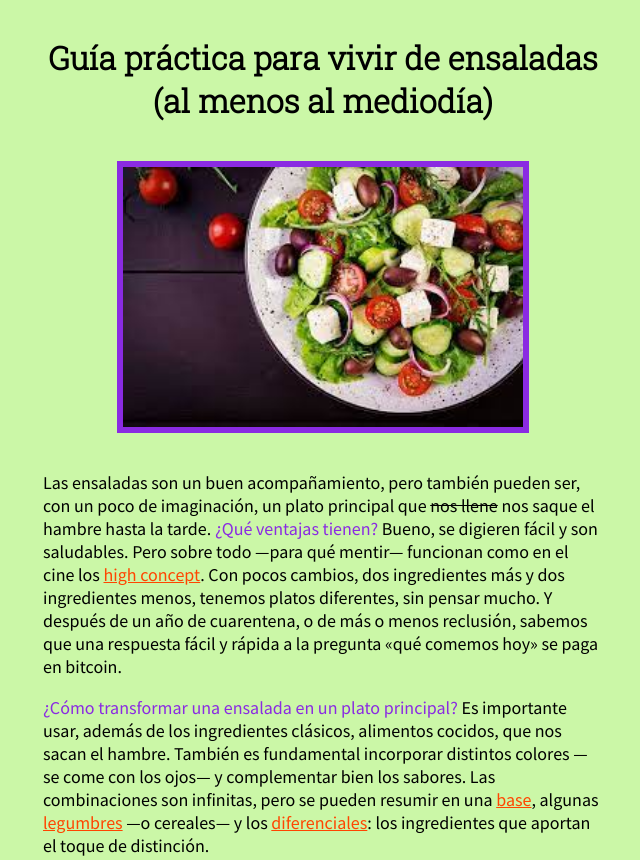
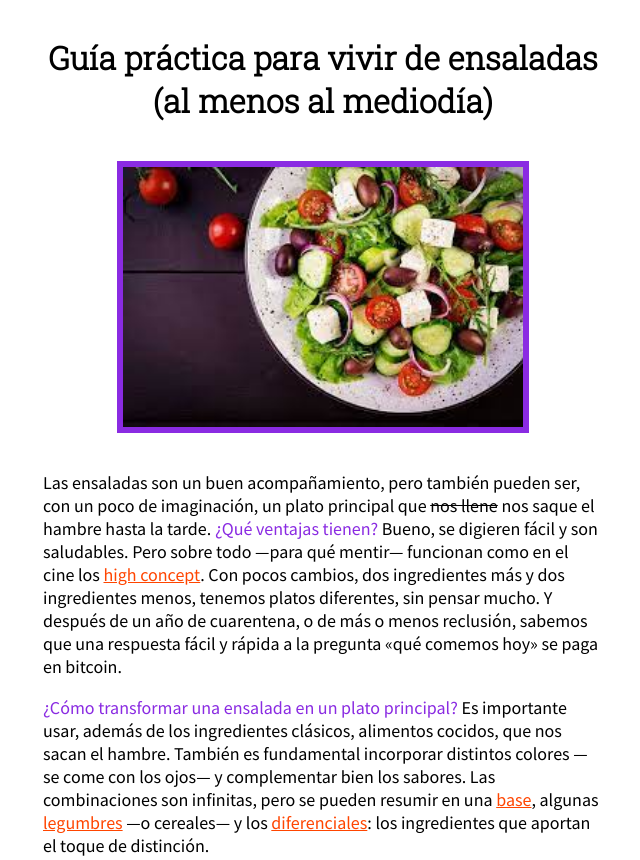
Before and after one commit to davidml83/vivir_de_ensalada, a plain HTML site: page Index.html in a window 1280 px wide. Shown: the top 860 px of the page, without its empty margins (317-957 px from the left). Drawn offline with Linux system fonts and the light colour scheme.

Commit message:
Update Index.html

```diff
--- a/Index.html
+++ b/Index.html
@@ -9,7 +9,7 @@
     <link href="https://fonts.googleapis.com/css2?family=Roboto+Slab:wght@300&family=Source+Sans+Pro&display=swap" rel="stylesheet">
 </head>
 
-<body leftmargin=360 topmargin=36 bgcolor="#CBF7A7" align="left">
+<body leftmargin=360 topmargin=36 align="left">
 
     <h1 align="center"><font face="Roboto Slab" size=6>Guía práctica para vivir de ensaladas <br>(al menos al mediodía)</font></h1>
 
```
